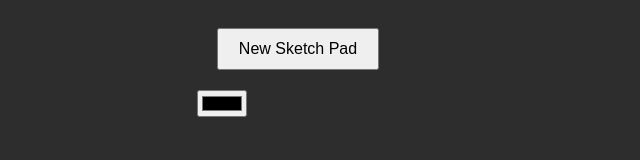
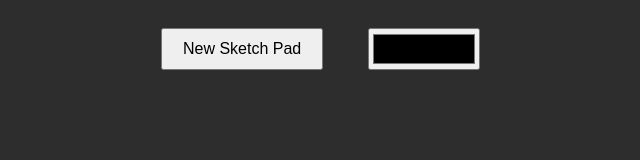
Before and after one commit to Jspanglez/Etch-a-Sketch, a plain HTML site: page index.html in a window 1280 px wide. Shown: the whole page, without its empty margins (342-982 px from the left). Drawn offline with Linux system fonts and the light colour scheme.

Commit message:
Gave some styles to the color picker

```diff
--- a/styles.css
+++ b/styles.css
@@ -31,11 +31,11 @@ body {
 }
 
 .square:hover {
-  background-color: rgb(255, 204, 0);
+  background-color: rgb(150, 150, 150);
 }
 
 .selected {
-  background-color: rgb(255, 204, 0);
+
 }
 
 .btnContainer {
@@ -51,3 +51,22 @@ button {
   font-size: 16px;
   margin: 20px;
 }
+
+.colorContainer {
+  display: flex;
+  justify-content: center;
+  align-items: center;
+  width: 161.49px;
+  height: 41.6px;
+}
+
+input {
+  width: 100%;
+  height: 100%;
+}
+
+.superContainer {
+  display: flex;
+  justify-content: center;
+  align-items: center;
+}
```
